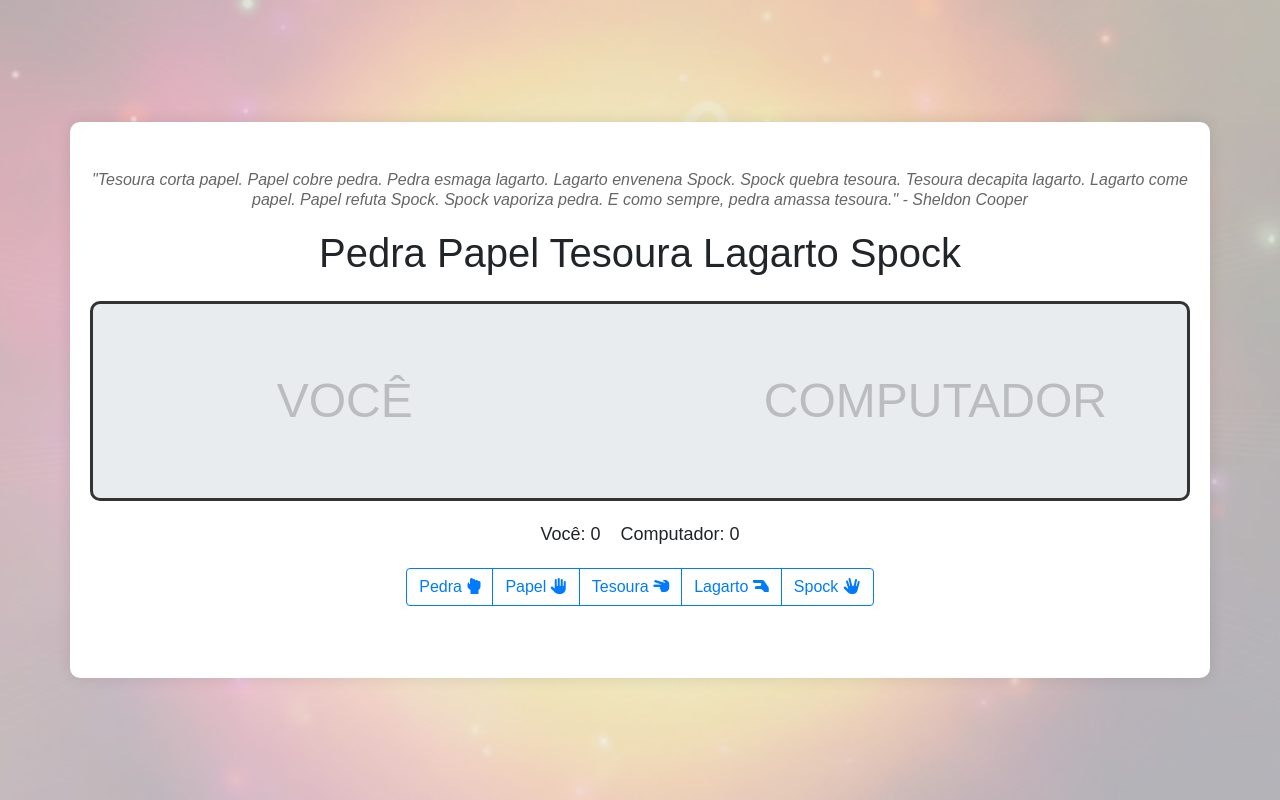
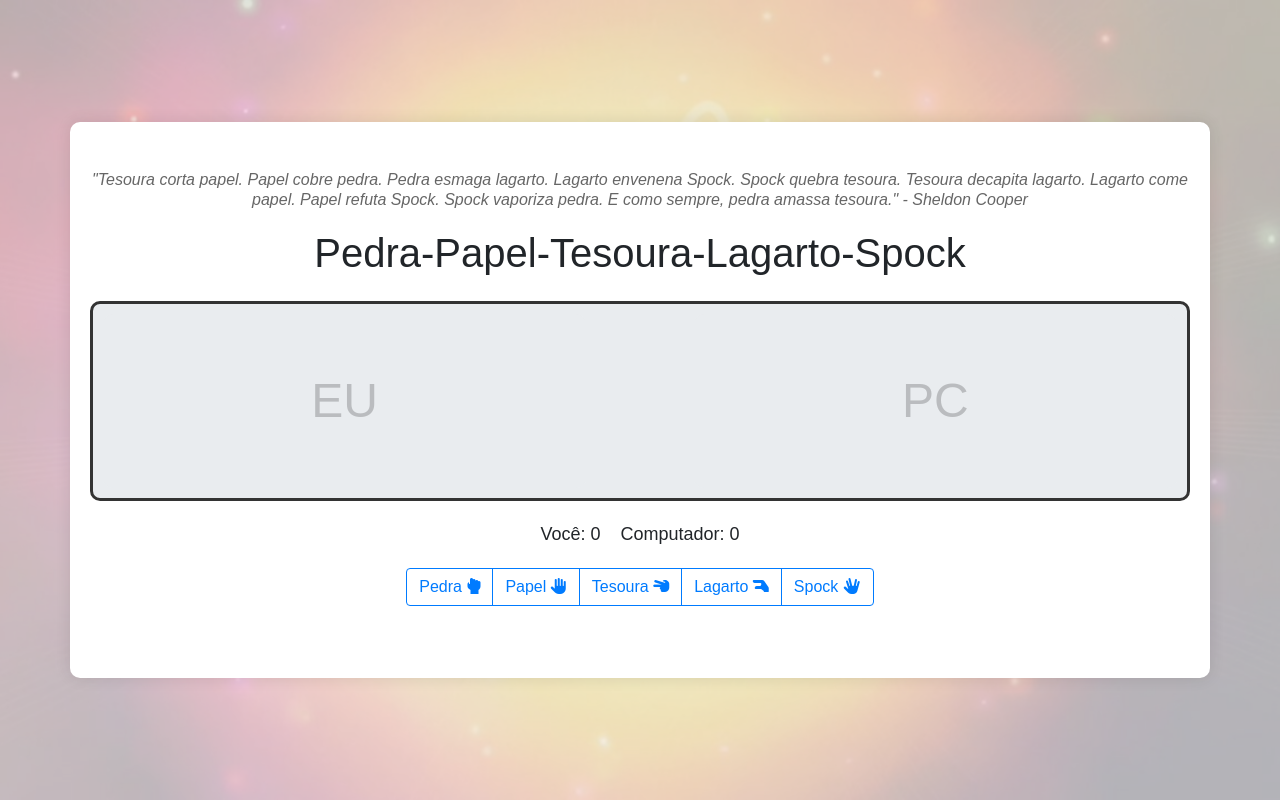
Before and after one commit to HRSoaresFilho/Pedra-Papel-Tesoura-Lagarto-Spock, a plain HTML site: page index.html in a window 1280 px wide. Drawn offline with nearby package versions, Linux system fonts and the light colour scheme.

Commit message:
Pequenos ajustes

```diff
--- a/index.html
+++ b/index.html
@@ -4,7 +4,7 @@
 <head>
     <meta charset="UTF-8">
     <meta name="viewport" content="width=device-width, initial-scale=1.0">
-    <title>Pedra Papel Tesoura Lagarto Spock</title>
+    <title>Pedra-Papel-Tesoura-Lagarto-Spock</title>
     <link href="https://maxcdn.bootstrapcdn.com/bootstrap/4.5.2/css/bootstrap.min.css" rel="stylesheet">
     <link href="https://cdnjs.cloudflare.com/ajax/libs/font-awesome/6.0.0-beta3/css/all.min.css" rel="stylesheet">
     <link rel="stylesheet" href="styles.css">
@@ -16,7 +16,7 @@
         <h2 class="quote">"Tesoura corta papel. Papel cobre pedra. Pedra esmaga lagarto. Lagarto envenena Spock. Spock
             quebra tesoura. Tesoura decapita lagarto. Lagarto come papel. Papel refuta Spock. Spock vaporiza pedra. E
             como sempre, pedra amassa tesoura." - Sheldon Cooper</h2>
-        <h1 class="mb-4">Pedra Papel Tesoura Lagarto Spock</h1>
+        <h1 class="mb-4">Pedra-Papel-Tesoura-Lagarto-Spock</h1>
 
         <div class="d-flex ring">
             <div class="ring-side player-side">
--- a/styles.css
+++ b/styles.css
@@ -90,11 +90,11 @@ body {
 }
 
 .player-side::before {
-    content: 'VOCÊ';
+    content: 'EU';
 }
 
 .computer-side::before {
-    content: 'COMPUTADOR';
+    content: 'PC';
 }
 
 .choice-display {
```
